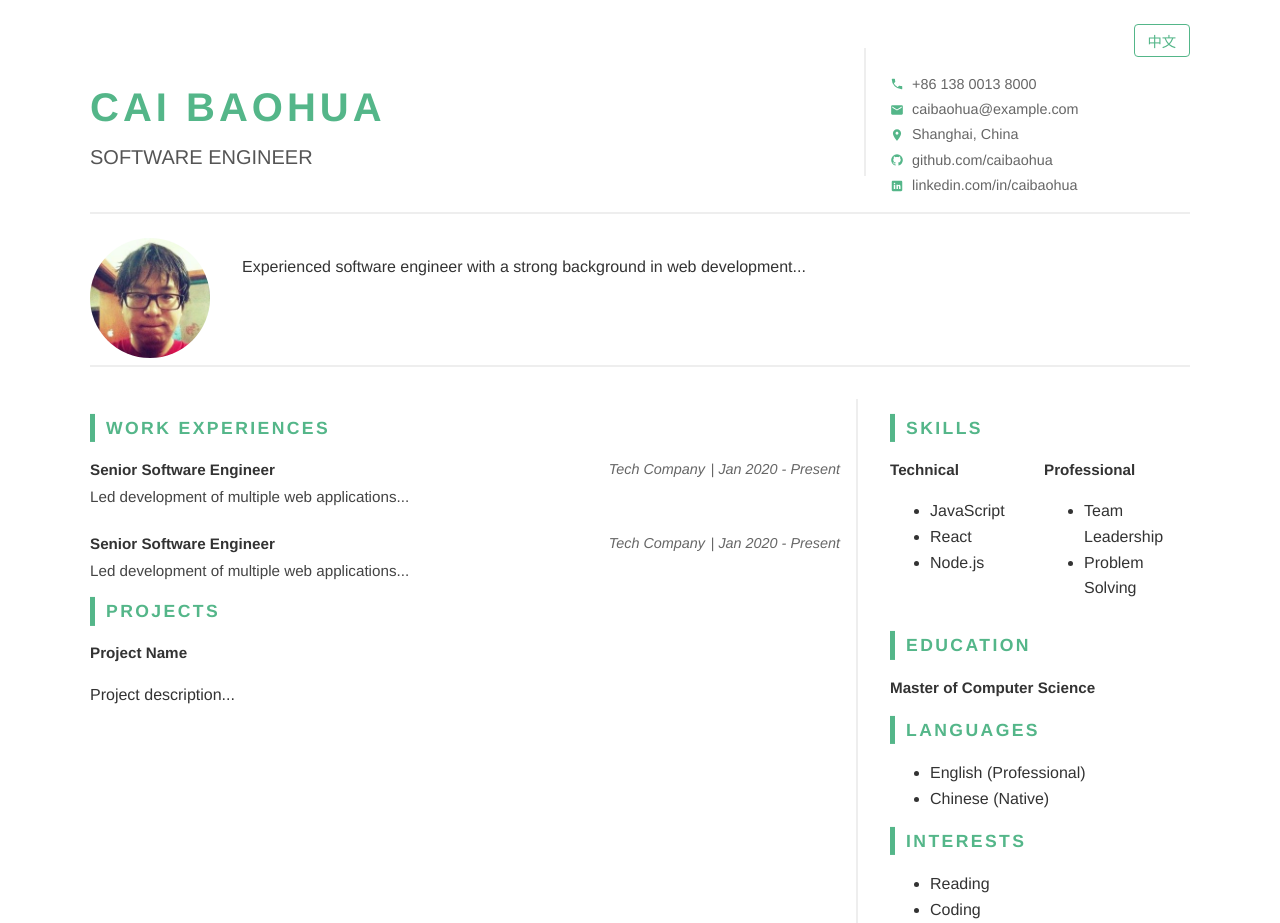
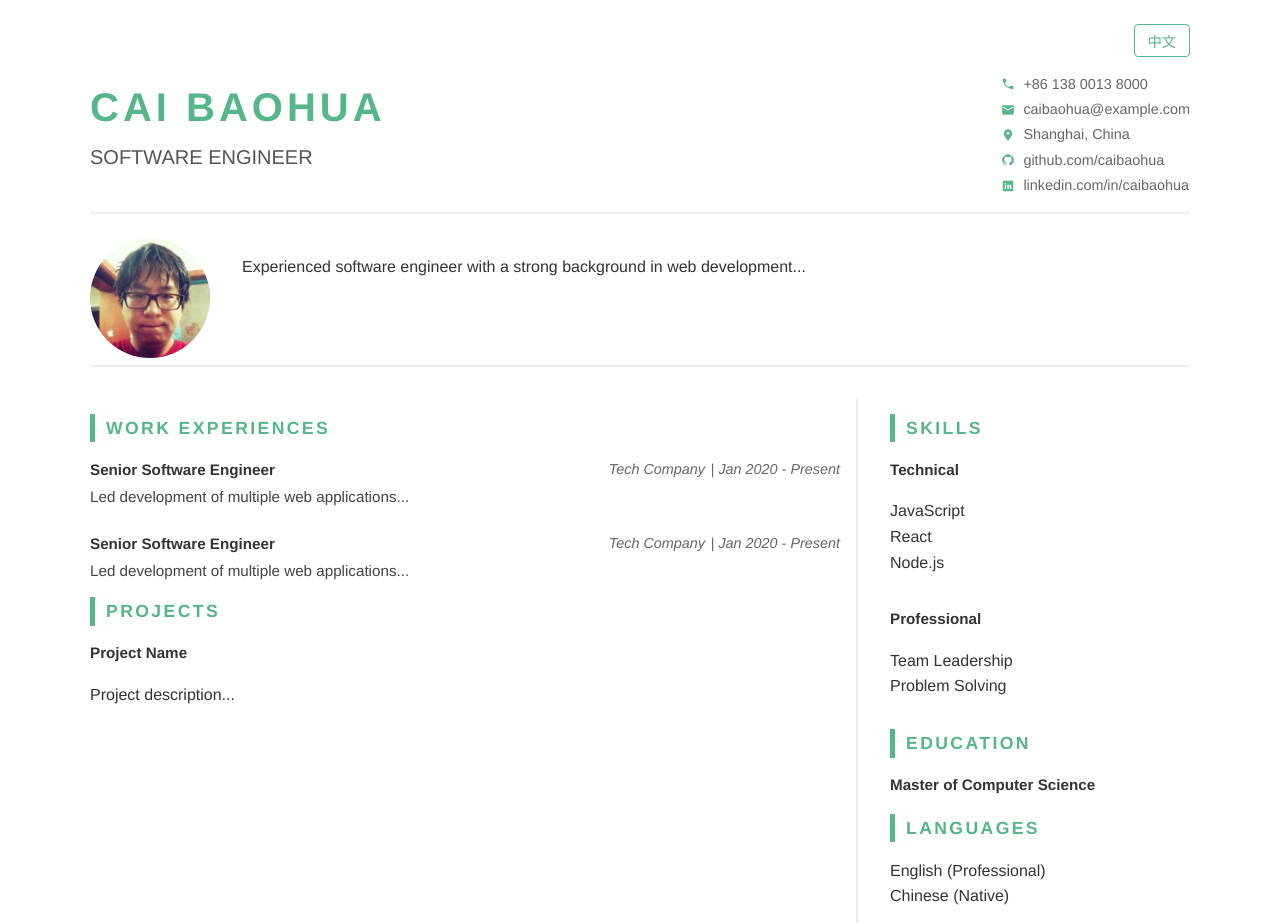
Before and after one commit to caibaohua/my-react-resume, a React (Create React App) app: page / in a window 1280 px wide. Shown: the top 923 px of the page. Built offline with nearby package versions, Linux system fonts and the light colour scheme.

Commit message:
Improve UI

```diff
--- a/src/components/Interests.js
+++ b/src/components/Interests.js
@@ -1,15 +1,15 @@
 // src/components/Interests.js
 import React from "react";
+import RightColumnList from "./RightColumnList";
 
 function Interests({ interests }) {
   return (
     <section>
       <h2 className="section-title">Interests</h2>
-      <ul>
-        {interests.map((interest, idx) => (
-          <li key={idx}>{interest}</li>
-        ))}
-      </ul>
+      <RightColumnList
+        items={interests}
+        renderItem={(interest) => interest}
+      />
     </section>
   );
 }
--- a/src/components/Languages.js
+++ b/src/components/Languages.js
@@ -1,17 +1,15 @@
 // src/components/Languages.js
 import React from "react";
+import RightColumnList from "./RightColumnList";
 
 function Languages({ languages }) {
   return (
     <section>
       <h2 className="section-title">Languages</h2>
-      <ul>
-        {languages.map((lang, idx) => (
-          <li key={idx}>
-            {lang.name} ({lang.level})
-          </li>
-        ))}
-      </ul>
+      <RightColumnList
+        items={languages}
+        renderItem={(lang) => `${lang.name} (${lang.level})`}
+      />
     </section>
   );
 }
--- /dev/null
+++ b/src/components/RightColumnList.js
@@ -0,0 +1,13 @@
+import React from "react";
+
+function RightColumnList({ items, renderItem }) {
+  return (
+    <ul style={{ listStyle: "none", padding: 0 }}>
+      {items.map((item, idx) => (
+        <li key={idx}>{renderItem(item)}</li>
+      ))}
+    </ul>
+  );
+}
+
+export default RightColumnList;
--- a/src/components/Skills.js
+++ b/src/components/Skills.js
@@ -5,18 +5,18 @@ function Skills({ technicalSkills, professionalSkills }) {
   return (
     <section>
       <h2 className="section-title">Skills</h2>
-      <div style={{ display: "flex", gap: "0.5rem", flexWrap: "wrap" }}>
-        <div style={{ flex: "1" }}>
+      <div style={{ display: "flex", flexDirection: "column", gap: "1rem" }}>
+        <div>
           <h3 class="section-item-title">Technical</h3>
-          <ul>
+          <ul style={{ listStyle: "none", padding: 0 }}>
             {technicalSkills.map((skill, idx) => (
               <li key={idx}>{skill}</li>
             ))}
           </ul>
         </div>
-        <div style={{ flex: "1" }}>
+        <div>
           <h3 class="section-item-title">Professional</h3>
-          <ul>
+          <ul style={{ listStyle: "none", padding: 0 }}>
             {professionalSkills.map((skill, idx) => (
               <li key={idx}>{skill}</li>
             ))}
--- a/src/index.css
+++ b/src/index.css
@@ -72,24 +72,27 @@ body {
 
 .resume-header .header-columns {
   display: flex;
+  flex-direction: row;
   align-items: center;
   justify-content: space-between;
-  flex-wrap: wrap;
-  gap: 1.5rem;  /* Reduced from 2rem */
+  gap: 2rem;
 }
 
 /* Left column: Name & Role */
 .resume-header .header-left {
-  flex: 1;
+  flex: 1 1 0;
   min-width: 0;
-  padding-right: 2rem;  /* Add padding for the border */
-  border-right: 2px solid #eee;  /* Match the border of left-col */
+  display: flex;
+  flex-direction: column;
+  align-items: flex-start;
 }
 
 /* Right column: Contact info */
 .resume-header .header-right {
-  flex: 0 0 300px;  /* Match the width of right-col */
-  max-width: 300px;
+  flex: 0 0 auto;
+  display: flex;
+  flex-direction: column;
+  align-items: flex-end;
   text-align: right;
 }
 
```
